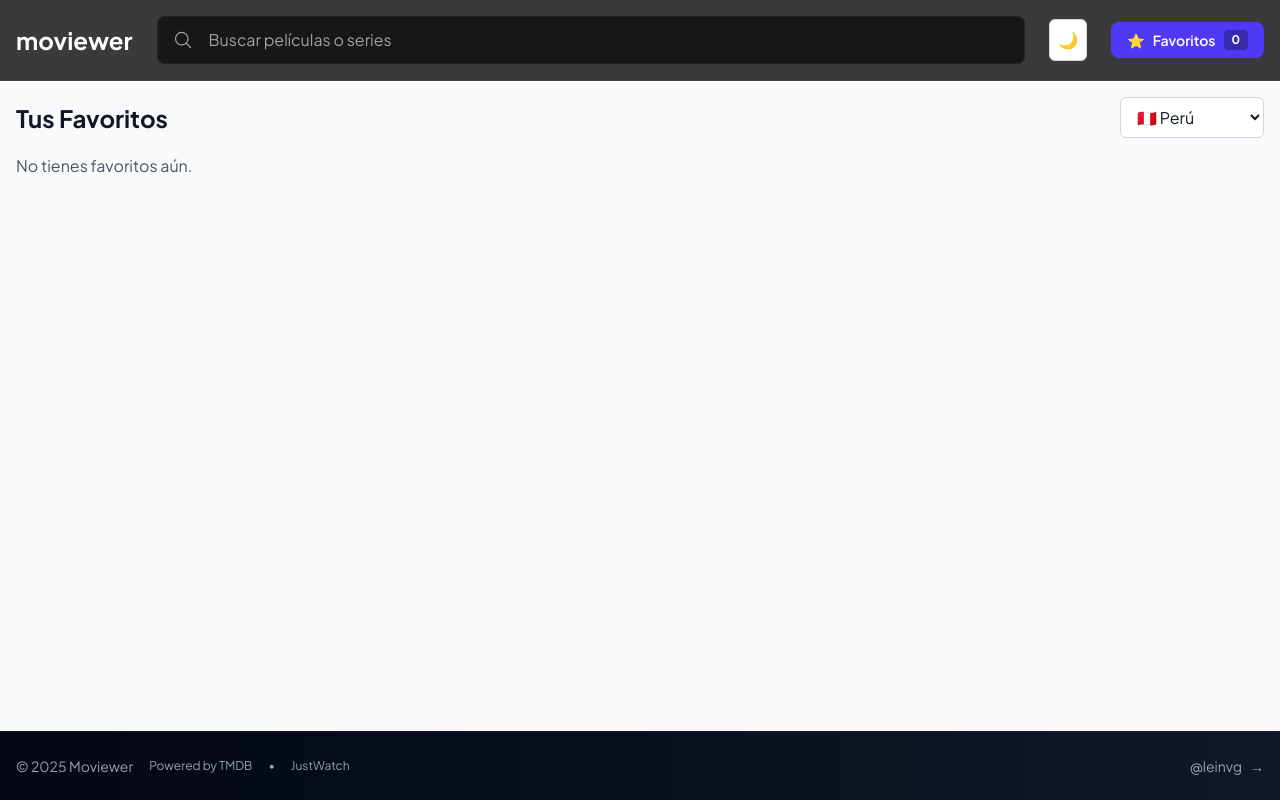
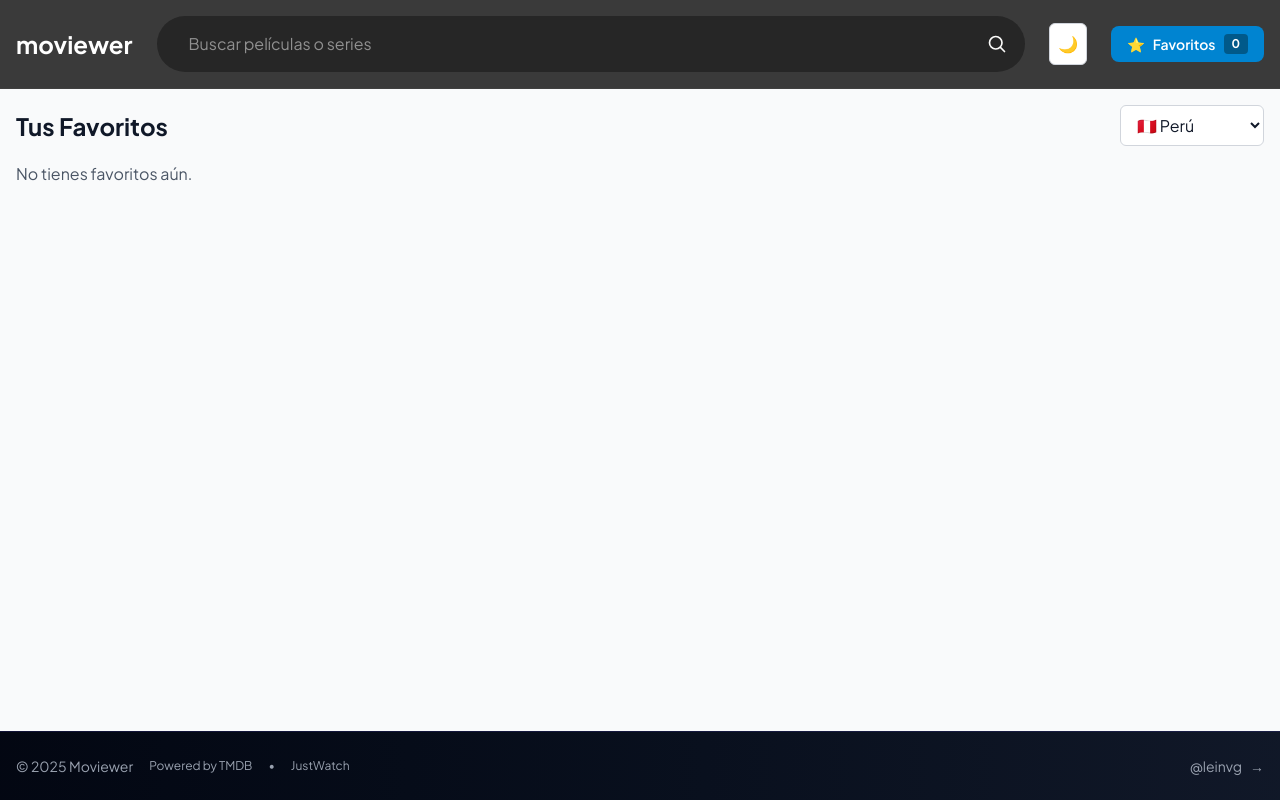
Before and after one commit to leinvg/movie-viewer, a Next.js app: page /favorites in a window 1280 px wide. Built offline with nearby package versions, Linux system fonts and the light colour scheme.

Commit message:
refactor: ordenar clases Tailwind y corregir SearchInput
- Establecer convención de orden Tailwind en copilot-instructions
- Refactorizar SearchInput: fix focus-visible ring, type=submit en botón búsqueda

```diff
--- a/src/app/page.tsx
+++ b/src/app/page.tsx
@@ -11,19 +11,18 @@ export default async function Home() {
   return (
     <>
       <Header />
-      <main className="flex-1 bg-gray-50 dark:bg-gray-900">
+      <main className="flex-1 bg-gray-50 dark:bg-neutral-950">
         <div className="flex items-center justify-center px-4 py-24">
           <div className="w-full max-w-2xl">
-            <h1 className="text-3xl font-semibold text-center mb-12 text-gray-900 dark:text-stone-50">
-              TU PLATAFORMA DE STREAMING IDEAL
-            </h1>
             <SearchBox />
           </div>
         </div>
-
-        {/* Carrusel de trending */}
         <div className="pb-12">
-          <Carousel items={trending.results} title="Trending del día" showDots />
+          <Carousel
+            items={trending.results}
+            title="Trending del día"
+            showDots
+          />
         </div>
       </main>
     </>
--- a/src/components/Header.tsx
+++ b/src/components/Header.tsx
@@ -27,12 +27,12 @@ export default function Header({ children }: { children?: React.ReactNode }) {
 
         <button
           onClick={() => router.push("/favorites")}
-          className="flex items-center gap-2 bg-indigo-600 hover:bg-indigo-700 px-3 sm:px-4 py-2 rounded-lg transition-colors font-semibold text-sm"
+          className="flex items-center gap-2 bg-sky-600 hover:bg-sky-700 px-3 sm:px-4 py-2 rounded-lg transition-colors font-semibold text-sm"
           aria-label="Ir a favoritos"
         >
           <span>⭐</span>
           <span className="hidden sm:inline">Favoritos</span>
-          <span className="hidden sm:inline bg-indigo-800 px-2 py-0.5 rounded text-xs font-bold">
+          <span className="hidden sm:inline bg-sky-800 px-2 py-0.5 rounded text-xs font-bold">
             {favorites.length}
           </span>
         </button>
--- a/src/components/SearchBox.tsx
+++ b/src/components/SearchBox.tsx
@@ -26,7 +26,7 @@ export default function SearchBox() {
       onChange={setQuery}
       onSubmit={handleSubmit}
       onClear={handleClear}
-      placeholder="Buscar..."
+      placeholder="Busca una película, serie o persona..."
     />
   );
 }
--- a/src/components/SearchInput.tsx
+++ b/src/components/SearchInput.tsx
@@ -26,27 +26,14 @@ export default function SearchInput({
   return (
     <form
       onSubmit={handleSubmit}
-      className="w-full flex items-center text-stone-400 bg-neutral-900 inset-ring-1 inset-ring-neutral-800 rounded-lg overflow-hidden focus-within:inset-ring-2 focus-within:inset-ring-slate-500 transition-all"
+      className="relative flex items-center w-full text-stone-400"
     >
-      <div className="py-3.5 px-4">
-        <svg
-          xmlns="http://www.w3.org/2000/svg"
-          viewBox="0 0 24 24"
-          className="size-5 fill-none stroke-current stroke-[1.5px]"
-        >
-          <path
-            strokeLinecap="round"
-            strokeLinejoin="round"
-            d="m21 21-5.197-5.197m0 0A7.5 7.5 0 1 0 5.196 5.196a7.5 7.5 0 0 0 10.607 10.607Z"
-          />
-        </svg>
-      </div>
       <input
         type="text"
         value={value}
         onChange={(e) => onChange(e.target.value)}
         placeholder={placeholder}
-        className="flex-1 py-3 font-normal text-base/normal text-stone-50 placeholder-stone-400 outline-none bg-transparent"
+        className="flex-1 py-4 pl-8 pr-28 text-base/normal text-stone-50 bg-neutral-800 rounded-full outline-none focus-visible:inset-ring-2 focus-visible:inset-ring-white/80"
         autoComplete="off"
       />
       {value && (
@@ -54,12 +41,12 @@ export default function SearchInput({
           type="button"
           onClick={onClear}
           aria-label="Limpiar búsqueda"
-          className="p-3 hover:text-stone-50 transition-colors cursor-pointer"
+          className="absolute right-17 p-2.5 translate-x-1/2 rounded-full outline-none transition-colors cursor-pointer hover:text-stone-50 focus:text-stone-50 focus-visible:inset-ring-2 focus-visible:inset-ring-white/80"
         >
           <svg
             xmlns="http://www.w3.org/2000/svg"
             viewBox="0 0 24 24"
-            className="size-6 fill-none stroke-current stroke-[1.5px]"
+            className="size-5 fill-none stroke-current stroke-[2px]"
           >
             <path
               strokeLinecap="round"
@@ -69,6 +56,23 @@ export default function SearchInput({
           </svg>
         </button>
       )}
+      <button
+        type="submit"
+        aria-label="Buscar"
+        className="absolute right-7 p-2.5 translate-x-1/2 text-stone-50 rounded-full outline-none transition-colors cursor-pointer focus:text-stone-50 focus-visible:inset-ring-2 focus-visible:inset-ring-white/80"
+      >
+        <svg
+          xmlns="http://www.w3.org/2000/svg"
+          viewBox="0 0 24 24"
+          className="size-5 fill-none stroke-current stroke-[2px]"
+        >
+          <path
+            strokeLinecap="round"
+            strokeLinejoin="round"
+            d="m21 21-5.197-5.197m0 0A7.5 7.5 0 1 0 5.196 5.196a7.5 7.5 0 0 0 10.607 10.607Z"
+          />
+        </svg>
+      </button>
     </form>
   );
 }
```
